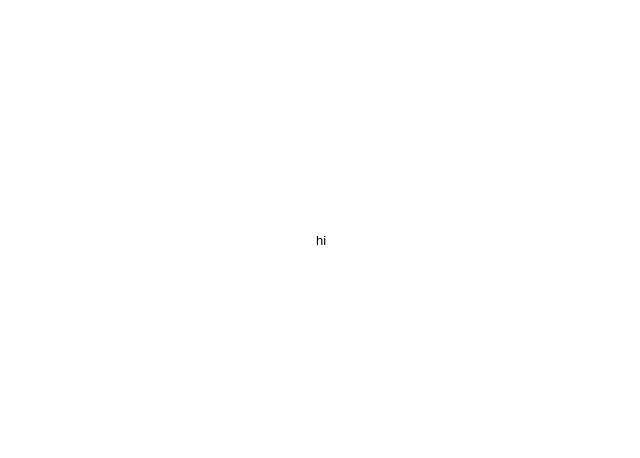
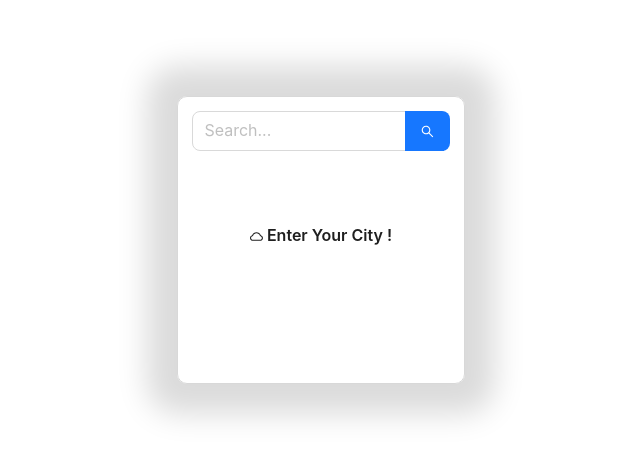
Before and after one commit to Hossein-Haghshenas/Weather-App-pwa, a React (Create React App) app: page / in a window 1280 px wide. Shown: the part 160-618 px from the top of the page, without its empty margins (319-959 px from the left). Built offline with nearby package versions, Linux system fonts and the light colour scheme.

Commit message:
Implementation app

```diff
--- a/src/App.js
+++ b/src/App.js
@@ -1,8 +1,16 @@
+import { useState } from "react";
+// Components
+import Input from "./components/Input";
+import Information from "./components/Information";
+
 const App = () => {
+  const [weatherData, setWeatherData] = useState({});
+  const [isLoading, setIsLoading] = useState(false);
   return (
-    <div>
-      <h1>hi</h1>
-    </div>
+    <section className="container">
+      <Input setWeatherData={setWeatherData} setIsLoading={setIsLoading} />
+      <Information weatherData={weatherData} isLoading={isLoading} />
+    </section>
   );
 };
 
```
